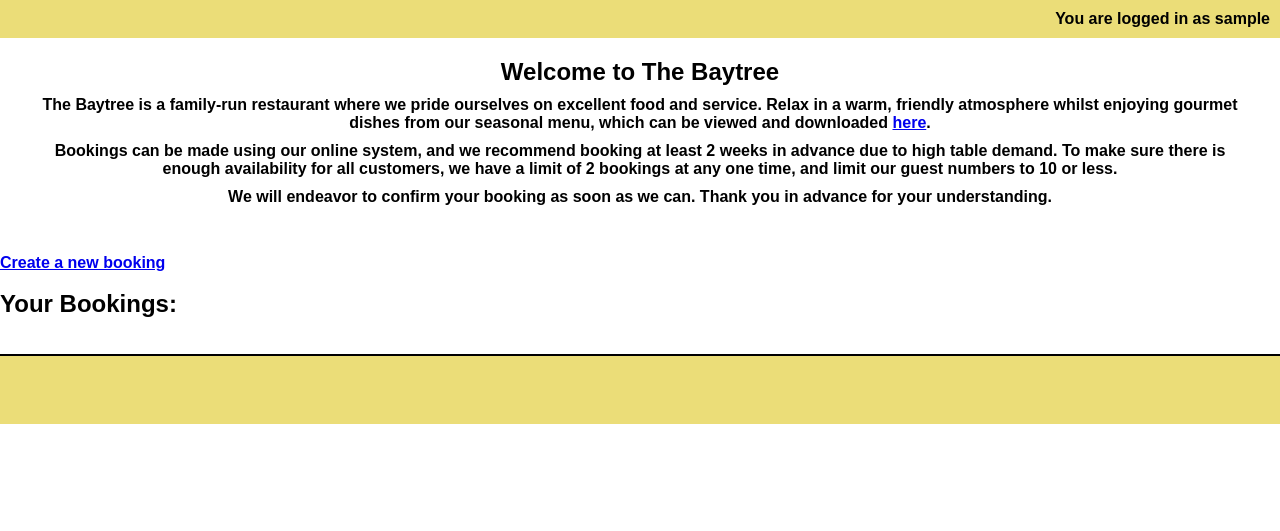
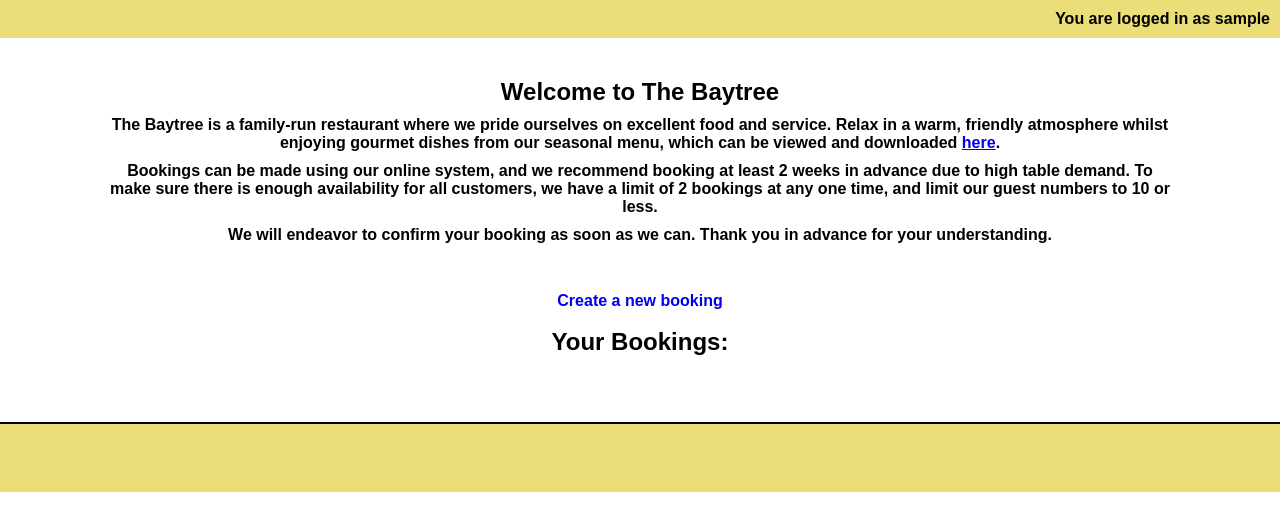
Before and after one commit to HGlass07/Restaurant-Bookings, a Django app: page / in a window 1280 px wide. Shown: the part 249-780 px from the top of the page. Run offline with Django 5.2, Linux system fonts and the light colour scheme; the visitor is signed in with stand-in values (Sample User, id 1); data that the repository does not hold is empty; some web fonts are replaced.

Commit message:
centered bookings display sections

```diff
--- a/bookings/templates/bookings/bookings_list.html
+++ b/bookings/templates/bookings/bookings_list.html
@@ -1,13 +1,14 @@
-
 {% extends "base.html" %}
 
 {% block content %}
-    <body>
+
+<section class="bookings-list">
     {% if user.is_authenticated %}
-            <a href="{% url 'create_booking' %}">Create a new booking</a>
+    <a class="buttons" id="create-booking" href="{% url 'create_booking' %}">Create a new booking</a>
     {% else %}
     <p>Please <a href="{% url 'account_login' %}">log in</a> to create a booking.</p>
     {% endif %}
+    <br>
     <br>
     <section>
         {% if user.is_authenticated %}
@@ -37,5 +38,5 @@
         {% endif %}
     </section>
     <br>
-    </body>
+</section>
 {% endblock %}
--- a/static/css/style.css
+++ b/static/css/style.css
@@ -1,4 +1,3 @@
-
 @import url('https://fonts.googleapis.com/css2?family=Antic+Didone&display=swap');
 
 /*asterisk wildcard command to override default browser styles*/
@@ -16,6 +15,16 @@ body {
     font-family: 'Antic Didone', sans-serif;
     font-weight: bold;
     max-width: 100vw;
+}
+
+.no-decorator {
+    text-decoration: none !important;
+    color: black;
+}
+
+.buttons {
+    text-decoration: none !important;
+    font-weight: bolder;
 }
 
 /*header*/
@@ -58,11 +67,7 @@ h1 {
     list-style: none;
 }
 
-.no-decorator {
-    text-decoration: none !important;
-    color: black;
-}
-
+/*homepage info*/
 #info {
     text-align: center;
     margin: 20px;
@@ -78,10 +83,28 @@ h1 {
     padding: 10px;
 }
 
+/*rules for bookings display, and related creation/edit/delete views*/
+.bookings-list {
+    text-align: center;
+    align-items: center;
+    margin-bottom: 30px;
+}
+#create-booking {
+    padding: 20px;
+}
+
+#status-tbc {
+    color: rgb(233, 178, 78);
+}
+
+#status-confirmed {
+    color: green;
+}
+
 /*footer*/
 footer {
-    background-color:rgb(235, 221, 120);
-    height:70px;
+    background-color: rgb(235, 221, 120);
+    height: 70px;
     border-top: solid 2px #000000;
 }
 
@@ -99,3 +122,13 @@ footer {
     padding: 5%;
     color: #3a3a3a;
 }
+
+
+/* Desktop and larger media query */
+@media screen and (min-width: 992px) {
+    #info {
+        margin-left: 100px;
+        margin-right: 100px;
+        margin-top: 40px;
+    }
+}
--- a/templates/base.html
+++ b/templates/base.html
@@ -86,7 +86,6 @@
     {% block content %}
     {% endblock %}
 
-
     <!--footer-->
     <footer>
         <ul id="social-media-links">
--- a/templates/create_booking.html
+++ b/templates/create_booking.html
@@ -1,6 +1,7 @@
 {% extends "base.html" %}
 
 {% block content %}
+<section class="bookings-list">
     <a href="{% url 'home' %}">Back</a>
     <br>
     <h1>Create a Booking</h1>
@@ -8,8 +9,7 @@
     <ul class="messages">
         <br>
         {% for message in messages %}
-            <li{% if message.tags %} class="{{ message.tags }}"
-            {% endif %}>{{ message }}</li>
+        <li{% if message.tags %} class="{{ message.tags }}" {% endif %}>{{ message }}</li>
             {% endfor %}
             <br>
     </ul>
@@ -19,4 +19,5 @@
         {{ form.as_p }}
         <button type="submit">Submit</button>
     </form>
+</section>
 {% endblock %}>
```
Also changed, not shown: 1 other file. Lines whose indentation alone changed are shown as unchanged.
